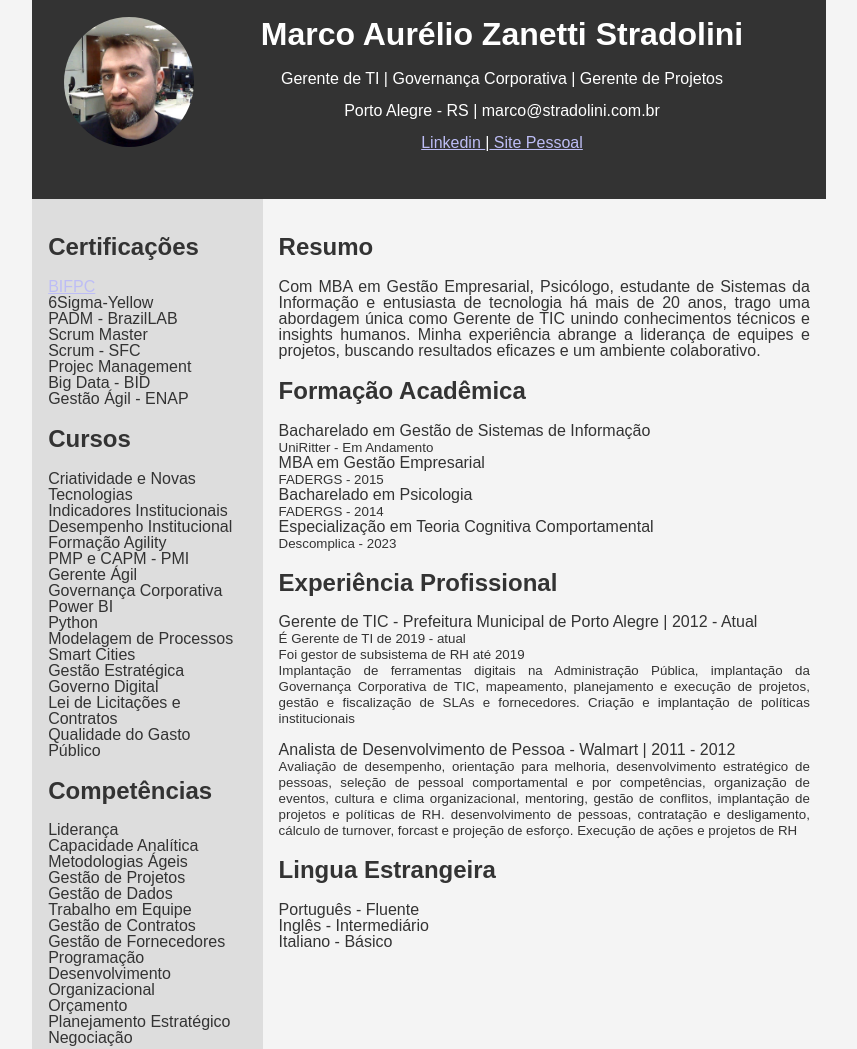
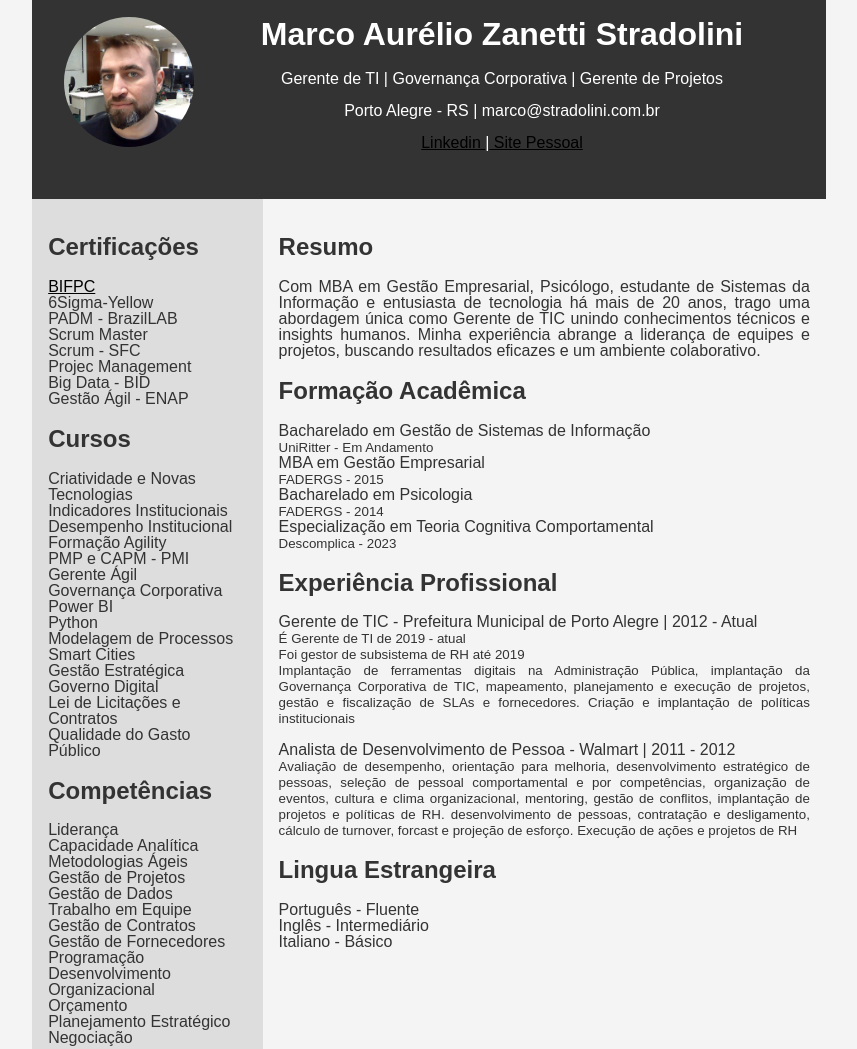
Before and after one commit to MAZStradolini/Curriculo-Pessoal, a plain HTML site: page index.html in a window 1280 px wide. Shown: the top 1049 px of the page, without its empty margins (211-1068 px from the left). Drawn offline with Linux system fonts and the light colour scheme.

Commit message:
Update styles.css

```diff
--- a/styles.css
+++ b/styles.css
@@ -78,7 +78,7 @@ footer {
 }
 
 a {
-    color: rgb(189, 189, 245); /* Define a cor padrão para os links */
+    color: black; /* Define a cor padrão para os links */
 }
 
 a:hover {
```
